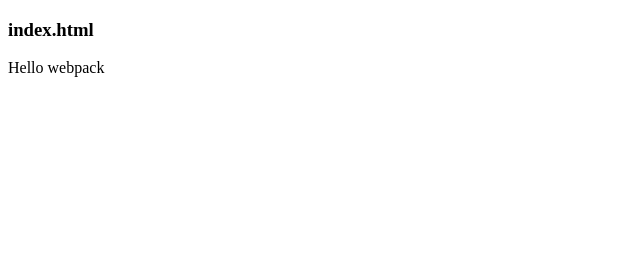
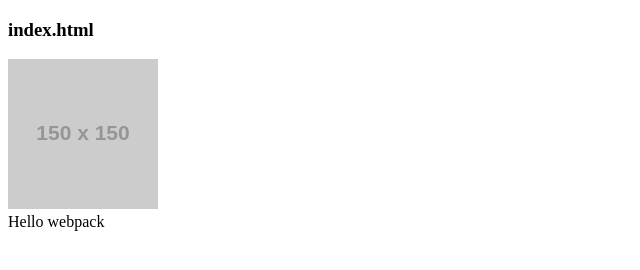
Before and after one commit to Benzoh/webpack_sample, a website built with webpack: page index.html in a window 1280 px wide. Shown: the whole page, without its empty margins (0-640 px from the left). Built offline with nearby package versions, Linux system fonts and the light colour scheme; placeholder pictures from the web are drawn by us.

Commit message:
Change: lightboxが機能することを確認

```diff
--- a/index.html
+++ b/index.html
@@ -5,9 +5,17 @@
   <meta name="viewport" content="width=device-width, initial-scale=1.0">
   <meta http-equiv="X-UA-Compatible" content="ie=edge">
   <title>Document</title>
+  <link rel="stylesheet" href="/_assets/css/libs/lightbox.min.css">
 </head>
 <body>
   <h3>index.html</h3>
+  <div class="container">
+    <div class="img">
+      <a href="https://placehold.jp/150x150.png" data-lightbox="image-1" data-title="My caption">
+        <img src="https://placehold.jp/150x150.png" alt="">
+      </a>
+    </div>
+  </div>
   <!-- <script src="/_assets/js/index.js"></script> -->
   <script src="/dist/bundle.js"></script>
 </body>
```
Also changed, not shown: _assets/css/libs/lightbox.min.css (added, +1 -0 lines), _assets/css/images/close.png (added), _assets/css/images/loading.gif (added), _assets/css/images/next.png (added), _assets/css/images/prev.png (added).
